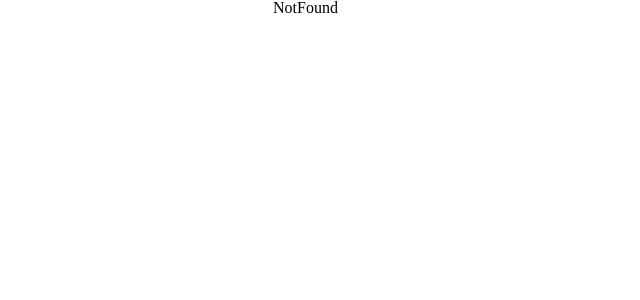
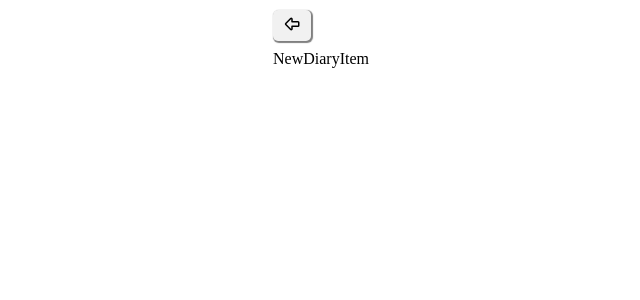
Before and after one commit to byjins/Picture-diary, a React (Create React App) app: page /write in a window 1280 px wide. Shown: the top 300 px of the page, without its empty margins (177-817 px from the left). Built offline with nearby package versions, Linux system fonts and the light colour scheme; a web font is replaced by a local one.

Commit message:
새 일기 쓰기 작성중

```diff
--- a/src/App.js
+++ b/src/App.js
@@ -2,17 +2,17 @@ import styled from 'styled-components';
 import { Route, Routes } from 'react-router-dom';
 import Index from './pages/Index';
 import NotFound from './pages/NotFound';
+import NewDiary from './pages/NewDiary';
 
 function App() {
   return (
     <ContainerWrap>
-      <Cotainer>
-        <Routes>
-          <Route path='/' element={<Index />} />
-          <Route path='/index' element={<Index />} />
-          <Route path='*' element={<NotFound />} />
-        </Routes>
-      </Cotainer>
+      <Routes>
+        <Route path='/' element={<Index />} />
+        <Route path='/index' element={<Index />} />
+        <Route path='/write' element={<NewDiary />} />
+        <Route path='*' element={<NotFound />} />
+      </Routes>
     </ContainerWrap>
   );
 }
@@ -25,8 +25,3 @@ const ContainerWrap = styled.div`
   width: 380px;
   margin: auto;
 `;
-
-const Cotainer = styled.main`
-  width: 100%;
-  height: 100vh;
-`;
--- a/src/components/DiaryItem.jsx
+++ b/src/components/DiaryItem.jsx
@@ -37,7 +37,6 @@ const DiaryItemWrap = styled.article`
   height: 100px;
   border-radius: 5px;
   box-shadow: 1px 1px 4px 0px #224c9071;
-  overflow: hidden;
   padding: 5px;
 `;
 
--- a/src/components/DiaryList.jsx
+++ b/src/components/DiaryList.jsx
@@ -27,14 +27,52 @@ const DIRAYS = [
     text: '오늘 정말 좋은 하루였다.',
     date: '2022-12-18',
   },
+  {
+    id: 5,
+    image: '',
+    text: '오늘 정말 좋은 하루였다.',
+    date: '2022-12-18',
+  },
+  {
+    id: 6,
+    image: '',
+    text: '오늘 정말 좋은 하루였다.',
+    date: '2022-12-18',
+  },
+  {
+    id: 7,
+    image: '',
+    text: '오늘 정말 좋은 하루였다.',
+    date: '2022-12-18',
+  },
+  {
+    id: 8,
+    image: '',
+    text: '오늘 정말 좋은 하루였다.',
+    date: '2022-12-18',
+  },
+  {
+    id: 9,
+    image: '',
+    text: '오늘 정말 좋은 하루였다.',
+    date: '2022-12-18',
+  },
+  {
+    id: 10,
+    image: '',
+    text: '오늘 정말 좋은 하루였다.',
+    date: '2022-12-18',
+  },
 ];
 const DiaryList = () => {
   return (
-    <DirayListWrap>
-      {DIRAYS.map((item) => (
-        <DirayItem key={item.id} diaryList={item} />
-      ))}
-    </DirayListWrap>
+    <main>
+      <DirayListWrap>
+        {DIRAYS.map((item) => (
+          <DirayItem key={item.id} diaryList={item} />
+        ))}
+      </DirayListWrap>
+    </main>
   );
 };
 
@@ -44,4 +82,5 @@ const DirayListWrap = styled.section`
   display: flex;
   flex-direction: column;
   gap: 15px;
+  padding: 3px;
 `;
--- /dev/null
+++ b/src/components/HeaderWrap.jsx
@@ -0,0 +1,17 @@
+import React from 'react';
+import styled from 'styled-components';
+
+const HeaderWrap = (props) => {
+  return <Header>{props.children}</Header>;
+};
+
+export default HeaderWrap;
+
+const Header = styled.header`
+  display: flex;
+  flex-direction: column;
+  padding: 10px 0px;
+  background-color: white;
+  position: sticky;
+  top: 0;
+`;
--- a/src/components/Header.jsx
+++ b/src/components/IndexHeader.jsx
@@ -1,9 +1,10 @@
 import React, { useEffect, useState } from 'react';
 import styled from 'styled-components';
 import { TbArrowBigRight, TbArrowBigLeft } from 'react-icons/tb';
-import IndexNav from '../components/IndexNav';
+import IndexNav from './IndexNav';
+import HeaderWrap from './HeaderWrap';
 
-const Header = () => {
+const IndexHeader = () => {
   const [year, setYear] = useState('');
   const [month, setMonth] = useState('');
 
@@ -37,8 +38,15 @@ const Header = () => {
   };
 
   return (
-    <StickyWrap>
+    <>
       <HeaderWrap>
+        <div
+          style={{
+            display: 'flex',
+            justifyContent: 'space-between',
+            alignItems: 'baseline',
+          }}
+        >
           <ArrowButton onClick={onClickPrevMonth}>
             <TbArrowBigLeft style={{ fontSize: 18 }} />
           </ArrowButton>
@@ -46,21 +54,14 @@ const Header = () => {
           <ArrowButton onClick={onClickNextMonth}>
             <TbArrowBigRight style={{ fontSize: 18 }} />
           </ArrowButton>
+        </div>
+        <IndexNav />
       </HeaderWrap>
-      <IndexNav />
-    </StickyWrap>
+    </>
   );
 };
 
-export default Header;
-
-const HeaderWrap = styled.div`
-  display: flex;
-  justify-content: space-between;
-  align-content: center;
-  align-items: baseline;
-  padding: 10px 0px;
-`;
+export default IndexHeader;
 
 const CurrentDate = styled.span`
   font-size: 24px;
@@ -79,9 +80,3 @@ const ArrowButton = styled.button`
     background: #c4c4c4;
   }
 `;
-
-const StickyWrap = styled.header`
-  background-color: white;
-  position: sticky;
-  top: 0;
-`;
--- a/src/components/IndexNav.jsx
+++ b/src/components/IndexNav.jsx
@@ -1,9 +1,11 @@
 import React from 'react';
+import { useNavigate } from 'react-router-dom';
 import styled from 'styled-components';
 import Colors from '../styles/Color';
 import { CustomButton } from '../UI/CustomButton';
 
 const IndexNav = () => {
+  const navigate = useNavigate();
   return (
     <IndexNavWrap>
       <OptionWrap>
@@ -14,7 +16,7 @@ const IndexNav = () => {
         <CustomButton
           background={Colors.primaryColor}
           color='white'
-          hoverbackground={Colors.primaryColor}
+          hoverbackground={Colors.primaryDeepColor}
           style={{ padding: '7px 10px' }}
         >
           슬라이드쇼로 보기
@@ -25,6 +27,7 @@ const IndexNav = () => {
         color='white'
         hoverbackground={Colors.primaryDeepColor}
         style={{ padding: 5 }}
+        onClick={() => navigate('/write')}
       >
         일기쓰기
       </CustomButton>
--- /dev/null
+++ b/src/components/NewDiaryItem.jsx
@@ -0,0 +1,7 @@
+import React from 'react';
+
+const NewDiaryItem = () => {
+  return <main>NewDiaryItem</main>;
+};
+
+export default NewDiaryItem;
--- a/src/pages/Index.jsx
+++ b/src/pages/Index.jsx
@@ -1,11 +1,11 @@
 import React from 'react';
 import DiaryList from '../components/DiaryList';
-import Header from '../components/Header';
+import IndexHeader from '../components/IndexHeader';
 
 const Index = () => {
   return (
     <>
-      <Header />
+      <IndexHeader />
       <DiaryList />
     </>
   );
--- /dev/null
+++ b/src/pages/NewDiary.jsx
@@ -0,0 +1,39 @@
+import React from 'react';
+import styled from 'styled-components';
+import NewDiaryItem from '../components/NewDiaryItem';
+import { TbArrowBigLeft } from 'react-icons/tb';
+import { useNavigate } from 'react-router-dom';
+import HeaderWrap from '../components/HeaderWrap';
+import IndexHeader from '../components/IndexHeader';
+import DiaryList from '../components/DiaryList';
+
+const NewDiary = () => {
+  const navigate = useNavigate();
+  return (
+    <header>
+      <HeaderWrap>
+        <div>
+          <ArrowButton onClick={() => navigate(-1)}>
+            <TbArrowBigLeft style={{ fontSize: 18 }} />
+          </ArrowButton>
+        </div>
+      </HeaderWrap>
+      <NewDiaryItem />
+    </header>
+  );
+};
+
+export default NewDiary;
+
+const ArrowButton = styled.button`
+  background: #f1f1f1;
+  outline: none;
+  border: none;
+  border-radius: 5px;
+  box-shadow: 1px 1px 1px 1px grey;
+  padding: 5px 10px;
+  cursor: pointer;
+  &:hover {
+    background: #c4c4c4;
+  }
+`;
--- a/src/pages/NotFound.jsx
+++ b/src/pages/NotFound.jsx
@@ -1,7 +1,19 @@
 import React from 'react';
 
 const NotFound = () => {
-  return <div>NotFound</div>;
+  return (
+    <div
+      style={{
+        width: '100%',
+        height: '100vh',
+        display: 'flex',
+        justifyContent: 'center',
+        alignItems: 'center',
+      }}
+    >
+      찾을 수 없는 페이지입니다!
+    </div>
+  );
 };
 
 export default NotFound;
```
Lines whose indentation alone changed are shown as unchanged.
